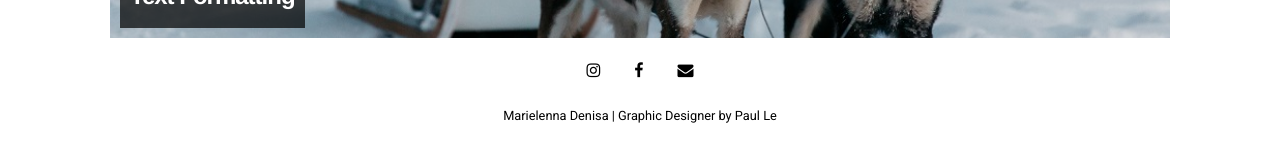
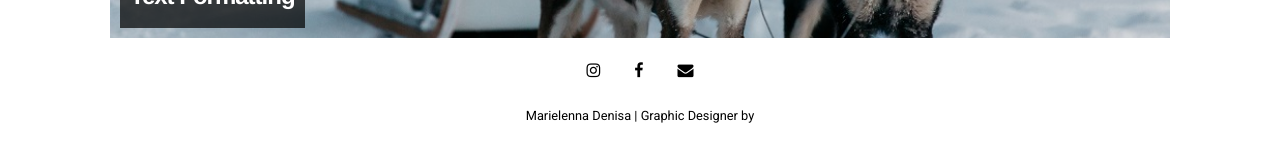
Before and after one commit to marielennadenisa/marielennadenisa.github.io, a Jekyll site: the page built from pages/sample-posts.md, in a window 1280 px wide. Shown: the part 433-595 px from the top of the page. Built offline with Jekyll 4.4.1, drawn with Linux system fonts in a browser that asks for light colours; nearby versions of some CDN libraries.

Commit message:
Update _config.yml

```diff
--- a/_config.yml
+++ b/_config.yml
@@ -12,7 +12,6 @@ plugins:             [jekyll-paginate, jekyll-sitemap, jekyll-feed, jekyll-seo-t
 # Customise atom feed settings (this is where Jekyll-Feed gets configuration information)
 title:		           "Marielenna Denisa"
 description:	       "Graphic Designer"
-author:              "Paul Le"
 
 # RSS 2.0 can be used instead of Atom by uncommenting following two lines
 #feed:
```
